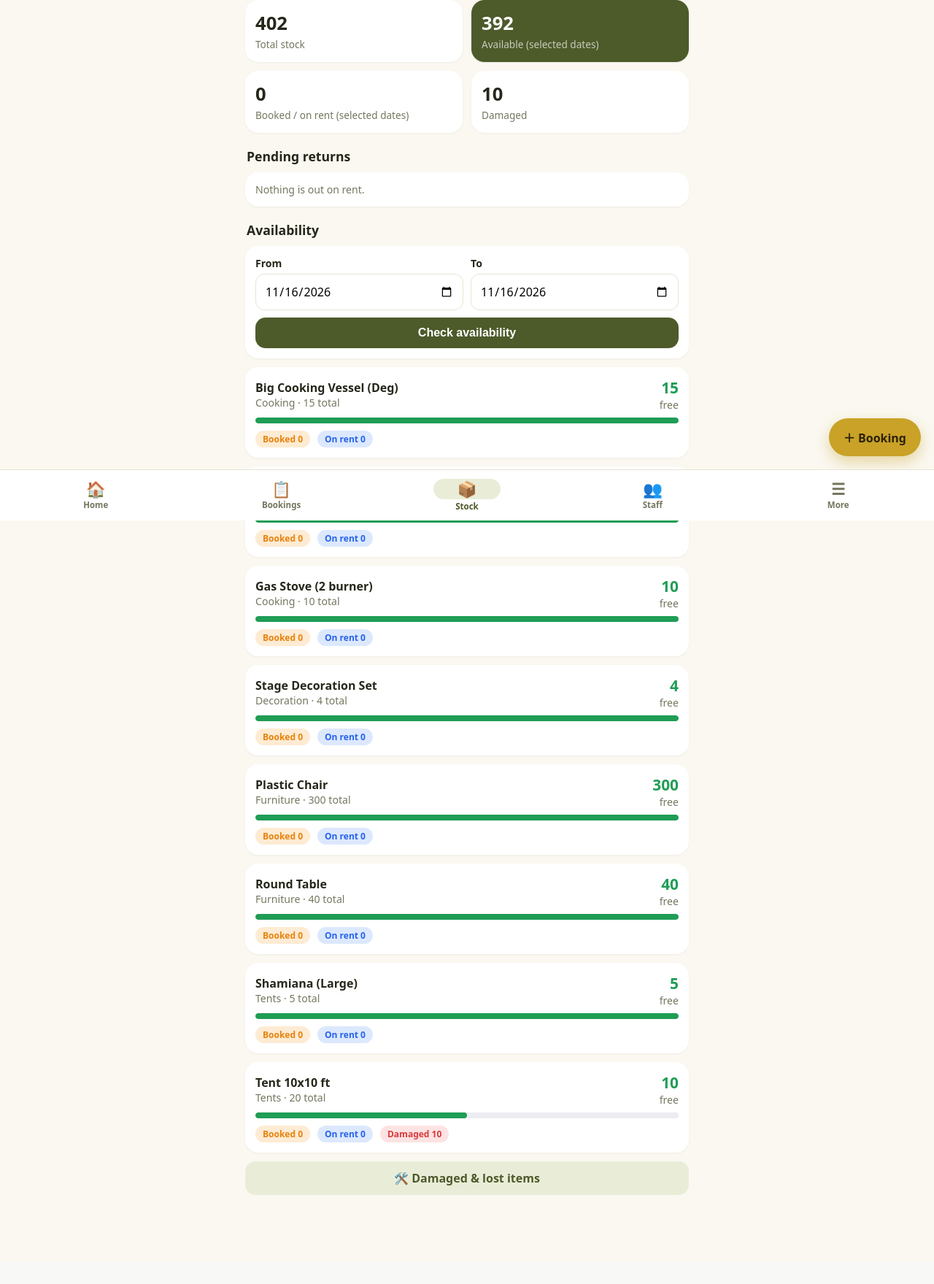
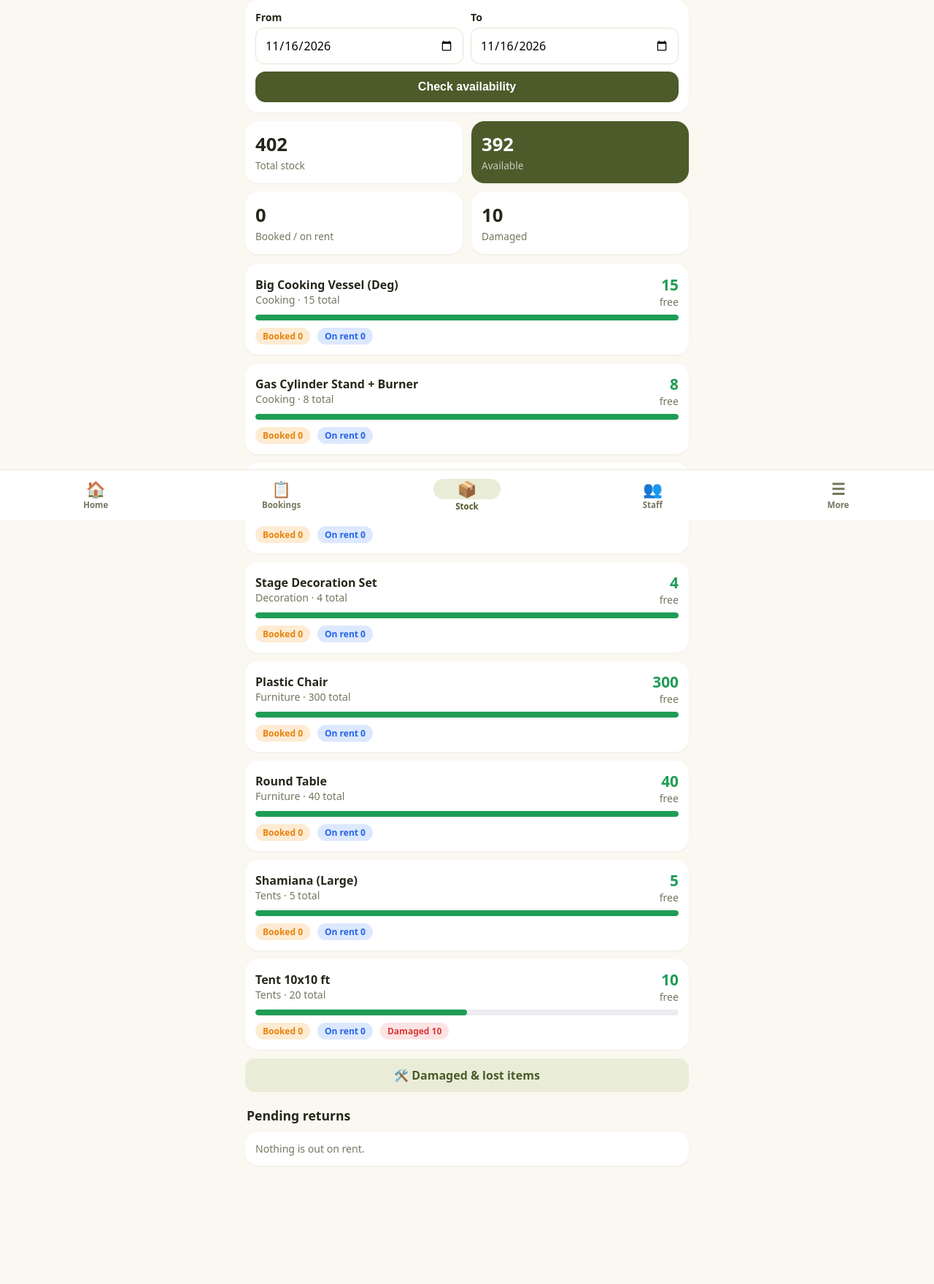
Before and after one commit to narendra6166/rental_shop_experiment, a Flask app: page /stock in a window 1280 px wide. Shown: the part 87-1846 px from the top of the page at 73% size. Before the commit the page ends 1724 px from the top, so only its background shows below. Run offline with Flask 3, Linux system fonts and the light colour scheme; data comes from the database, SQL or seed files in the repository; tables that the repository leaves empty hold one stand-in row (values such as "Sample post").

Commit message:
Fix FAB overlap, stock layout, add stock/booking guards
Co-authored-by: Copilot <223556219+Copilot@users.noreply.github.com>

```diff
--- a/app.py
+++ b/app.py
@@ -233,6 +233,12 @@ def item_form(item_id=None):
             flash(_("Please enter valid item details."), "error")
             return render_template("item_form.html", item=request.form, item_id=item_id)
         if item_id:
+            out_now = db.execute(
+                """SELECT COALESCE(SUM(bi.qty), 0) FROM booking_items bi JOIN bookings b ON b.id = bi.booking_id
+                   WHERE bi.item_id = ? AND b.status IN ('Delivered', 'WorkDone')""", (item_id,)).fetchone()[0]
+            if data[2] < out_now:
+                flash(_("{n} units are out on rent, total cannot be less than that.", n=out_now), "error")
+                return render_template("item_form.html", item=request.form, item_id=item_id)
             db.execute(
                 "UPDATE items SET name=?, category=?, total_qty=?, rate_per_day=?, deposit=? WHERE id=?",
                 data + (item_id,),
@@ -376,7 +382,7 @@ def booking_new(booking_id=None):
                     chosen.append((i, int(raw)))
         if not chosen:
             errors.append(_("Select at least one item."))
-        if avail:
+        if avail and not (existing and existing["status"] in ("Returned", "Cancelled")):
             for i, q in chosen:
                 if q > avail[i["id"]]:
                     errors.append(_("Only {n} of {name} available for those dates.",
@@ -491,6 +497,9 @@ def booking_payment(booking_id):
 @app.route("/bookings/<int:booking_id>/delete", methods=["POST"])
 def booking_delete(booking_id):
     db = get_db()
+    if db.execute("SELECT 1 FROM payments WHERE booking_id = ?", (booking_id,)).fetchone():
+        flash(_("This booking has payments, so it cannot be deleted. Cancel it instead."), "error")
+        return redirect(url_for("booking_view", booking_id=booking_id))
     db.execute("DELETE FROM bookings WHERE id = ?", (booking_id,))
     db.commit()
     flash(_("Booking deleted."), "ok")
--- a/i18n.py
+++ b/i18n.py
@@ -188,6 +188,10 @@ TR = {
     "Total stock": ("మొత్తం స్టాక్", "कुल स्टॉक"),
     "Booked / on rent (selected dates)": ("బుక్ / అద్దెకు (ఎంచుకున్న తేదీలు)", "बुक / किराये पर (चुनी तारीखें)"),
     "Pick dates to see stock for that day": ("ఆ రోజు స్టాక్ చూడటానికి తేదీలు ఎంచుకోండి", "उस दिन का स्टॉक देखने के लिए तारीखें चुनें"),
+    "Available": ("అందుబాటులో", "उपलब्ध"),
+    "Booked / on rent": ("బుక్ / అద్దెకు", "बुक / किराये पर"),
+    "{n} units are out on rent, total cannot be less than that.": ("{n} యూనిట్లు అద్దెకు ఉన్నాయి, మొత్తం అంతకంటే తక్కువ ఉండకూడదు.", "{n} यूनिट किराये पर हैं, कुल उससे कम नहीं हो सकता।"),
+    "This booking has payments, so it cannot be deleted. Cancel it instead.": ("ఈ బుకింగ్‌కు చెల్లింపులు ఉన్నాయి, తొలగించలేరు. బదులుగా రద్దు చేయండి.", "इस बुकिंग में भुगतान हैं, हटाई नहीं जा सकती। इसके बजाय रद्द करें।"),
     # Stock
     "Stock availability": ("స్టాక్ లభ్యత", "स्टॉक उपलब्धता"),
     "See what is free on any dates": ("ఏ తేదీలలోనైనా ఏవి ఖాళీగా ఉన్నాయో చూడండి", "किसी भी तारीख पर क्या उपलब्ध है देखें"),
--- a/static/style.css
+++ b/static/style.css
@@ -6,7 +6,7 @@
 }
 * { box-sizing: border-box; -webkit-tap-highlight-color: transparent; }
 body { margin: 0; font-family: system-ui, -apple-system, "Segoe UI", Roboto, sans-serif; background: var(--bg);
-  color: var(--ink); padding-bottom: 92px; }
+  color: var(--ink); padding-bottom: 150px; }
 a { color: inherit; text-decoration: none; }
 h1, h2, h3 { margin: 0; }
 .wrap { max-width: 640px; margin: 0 auto; padding: 0 16px; }
--- a/templates/stock.html
+++ b/templates/stock.html
@@ -2,22 +2,8 @@
 {% block title %}{{ _('Stock availability') }}{% endblock %}
 {% block subtitle %}<small>{{ _('Pick dates to see stock for that day') }}</small>{% endblock %}
 {% block back %}{% endblock %}
+{% block fab %}{% endblock %}
 {% block content %}
-<div class="stats">
-  <div class="stat"><b>{{ summary.total }}</b><span>{{ _('Total stock') }}</span></div>
-  <div class="stat hl"><b>{{ summary.free }}</b><span>{{ _('Available (selected dates)') }}</span></div>
-  <div class="stat"><b>{{ summary.taken }}</b><span>{{ _('Booked / on rent (selected dates)') }}</span></div>
-  <div class="stat"><b>{{ summary.damaged }}</b><span>{{ _('Damaged') }}</span></div>
-</div>
-<div class="section"><h2>{{ _('Pending returns') }}</h2></div>
-{% for p in pending %}
-<a class="card" href="{{ url_for('booking_view', booking_id=p.id) }}">
-  <div class="row between"><strong>{{ p.customer }}</strong>
-    {% if p.end_date < today %}<span class="pill red">{{ _('Overdue') }}</span>{% else %}<span class="pill blue">{{ _('Return by') }} {{ p.end_date|dmy }}</span>{% endif %}</div>
-  <div class="muted">{{ p.items }}{% if p.phone %} · {{ p.phone }}{% endif %}</div>
-</a>
-{% else %}<div class="card muted">{{ _('Nothing is out on rent.') }}</div>{% endfor %}
-<div class="section"><h2>{{ _('Availability') }}</h2></div>
 <form method="get" class="card">
   <div class="grid2">
     <div><label style="margin-top:0">{{ _('From') }}</label><input type="date" name="start_date" value="{{ start }}"></div>
@@ -25,6 +11,12 @@
   </div>
   <button class="btn block mt">{{ _('Check availability') }}</button>
 </form>
+<div class="stats" style="margin-bottom:14px">
+  <div class="stat"><b>{{ summary.total }}</b><span>{{ _('Total stock') }}</span></div>
+  <div class="stat hl"><b>{{ summary.free }}</b><span>{{ _('Available') }}</span></div>
+  <div class="stat"><b>{{ summary.taken }}</b><span>{{ _('Booked / on rent') }}</span></div>
+  <div class="stat"><b>{{ summary.damaged }}</b><span>{{ _('Damaged') }}</span></div>
+</div>
 {% for r in rows %}
 {% set total = r.i.total_qty %}
 {% set cls = 'zero' if r.free <= 0 else ('low' if r.free * 4 <= total else 'ok') %}
@@ -42,4 +34,12 @@
 </div>
 {% endfor %}
 <a class="btn light block" href="{{ url_for('stock.damages') }}">🛠️ {{ _('Damaged & lost items') }}</a>
+<div class="section"><h2>{{ _('Pending returns') }}</h2></div>
+{% for p in pending %}
+<a class="card" href="{{ url_for('booking_view', booking_id=p.id) }}">
+  <div class="row between"><strong>{{ p.customer }}</strong>
+    {% if p.end_date < today %}<span class="pill red">{{ _('Overdue') }}</span>{% else %}<span class="pill blue">{{ _('Return by') }} {{ p.end_date|dmy }}</span>{% endif %}</div>
+  <div class="muted">{{ p.items }}{% if p.phone %} · {{ p.phone }}{% endif %}</div>
+</a>
+{% else %}<div class="card muted">{{ _('Nothing is out on rent.') }}</div>{% endfor %}
 {% endblock %}
```
